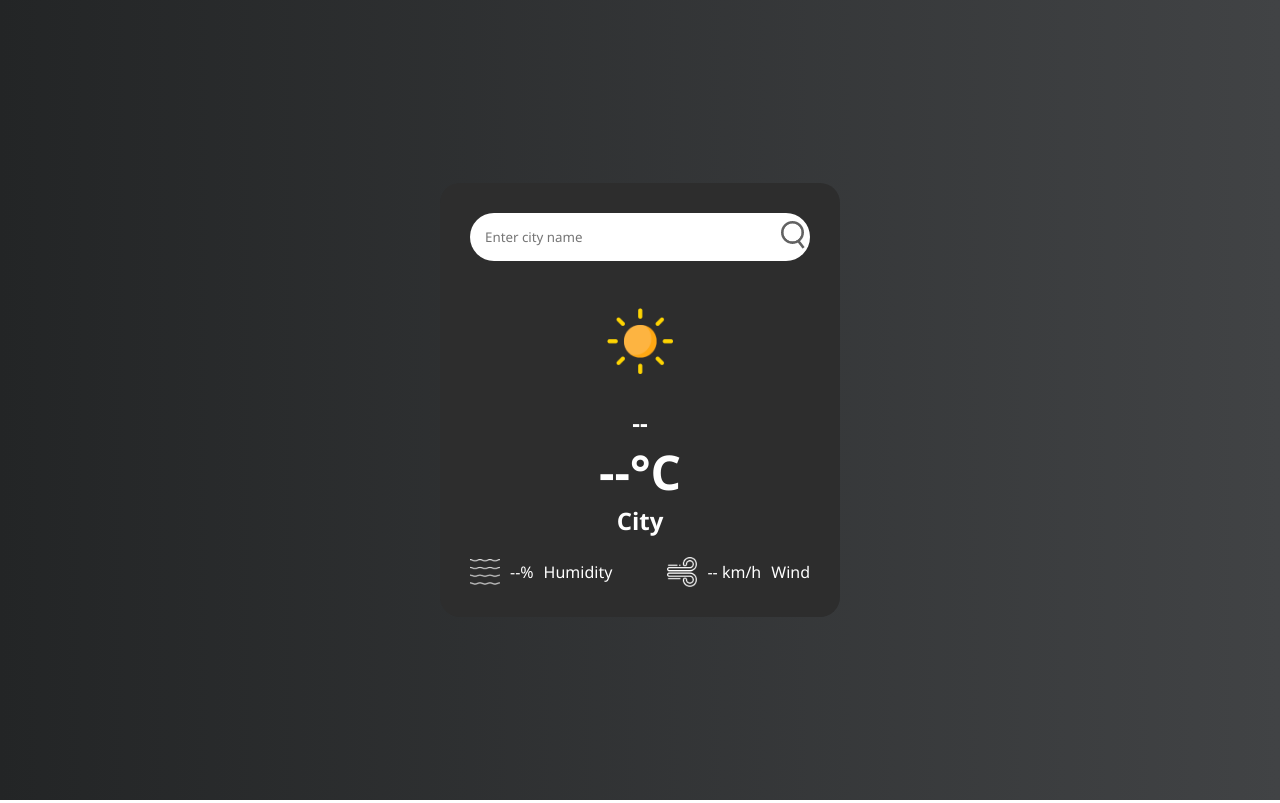
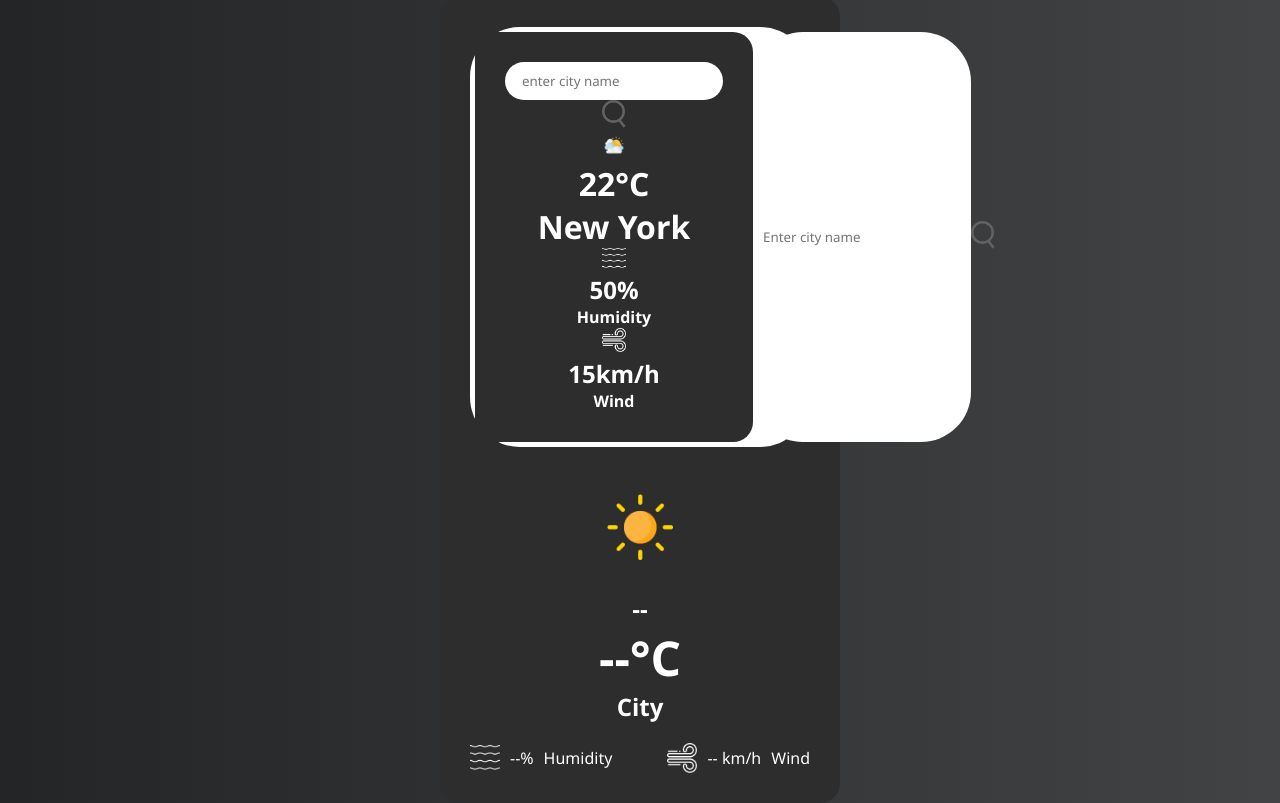
Before and after one commit to monissheikh1234/Wheather-app, a plain HTML site: page index.html in a window 1280 px wide. Drawn offline with Linux system fonts and the light colour scheme.

Commit message:
Update index.html

```diff
--- a/index.html
+++ b/index.html
@@ -9,7 +9,52 @@
 <body>
   <div class="container">
     <div class="card">
-      <div class="search">
+      <div class="search"><!DOCTYPE html>
+<html lang="en">
+
+<head>
+    <meta charset="UTF-8">
+    <meta name="viewport" content="width=device-width, initial-scale=1.0">
+    <title>Document</title>
+    <link rel="stylesheet" href="style.css">
+</head>
+
+<body>
+    <div class="main">
+        <div class="card">
+            <div class="inputbox">
+                <input type="text" placeholder="  enter city name" spellcheck="false">
+                <button><img src="search.png" alt="loading" ></button>
+            </div>
+            <div class="value">
+                <img src="clouds.png" alt="error" class="wheatherimg">
+                <h3 style="align-items: center;"></h3></h3>
+                <h1 id="temp">22°C</h1>
+                <h1 id="city">New York</h1>
+            </div>
+
+            <div class="humair">
+                <div class="humid">
+                    <img src="humidity.png" alt="error">
+                    <div class="contain"><h2 class="humidity">50%</h2>
+                    <h4>Humidity</h2>
+                    </div>
+                </div>
+                <div class="wind ">
+                    <img src="wind.png" alt="error">
+                    <div class="contain contain1"><h2>15km/h</h3>
+                    <h4>Wind</h4></div>
+                </div>
+            </div>
+
+
+
+
+        </div>
+    </div>
+</body>
+<script src="script.js"></script>
+</html>
         <input type="text" placeholder="Enter city name" spellcheck="false"/>
         <button><img src="search.png" alt="Search"/></button>
       </div>
```
